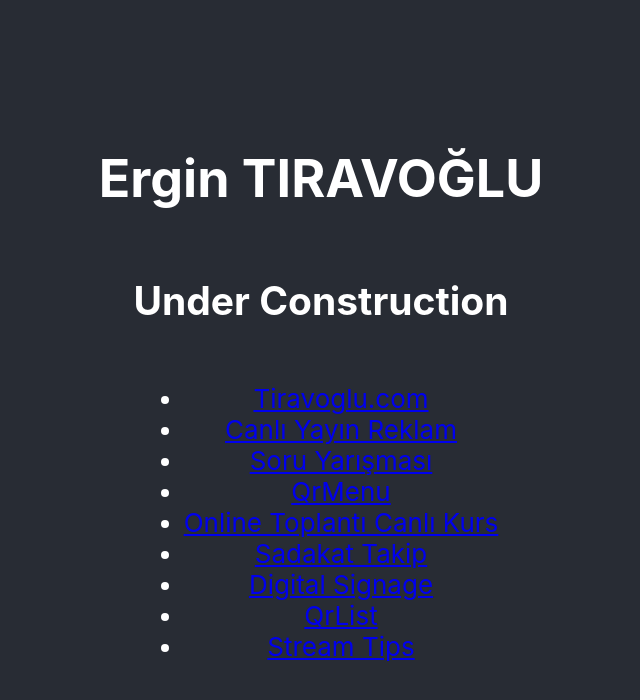
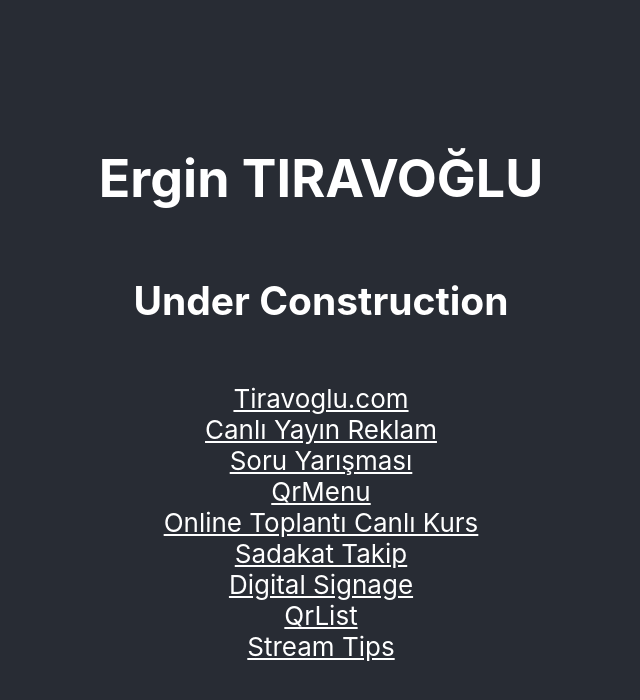
Before and after one commit to ErginTIRAVOGLU/tiravoglu_com, a React (Create React App) app: page / in a window 1280 px wide. Shown: the top 700 px of the page, without its empty margins (319-959 px from the left). Built offline with nearby package versions, Linux system fonts and the light colour scheme.

Commit message:
fix style error

```diff
--- a/src/App.css
+++ b/src/App.css
@@ -36,3 +36,12 @@
     transform: rotate(360deg);
   }
 }
+
+.projects {
+  list-style: none;
+  padding: 0;
+}
+
+.projects a {
+  color: white;
+}
--- a/src/App.js
+++ b/src/App.js
@@ -7,7 +7,7 @@ function App() {
       <header className="App-header">
         <h1>Ergin TIRAVOĞLU</h1>
         <h2>Under Construction</h2>
-        <ul>
+        <ul className="projects">
           <li><a href="https://tiravoglu.com/">Tiravoglu.com</a></li>
           <li><a href="https://medocanlireklam.vercel.app/">Canlı Yayın Reklam</a></li>
           <li><a href="https://medo-sorusor.vercel.app/">Soru Yarışması</a></li>
```
